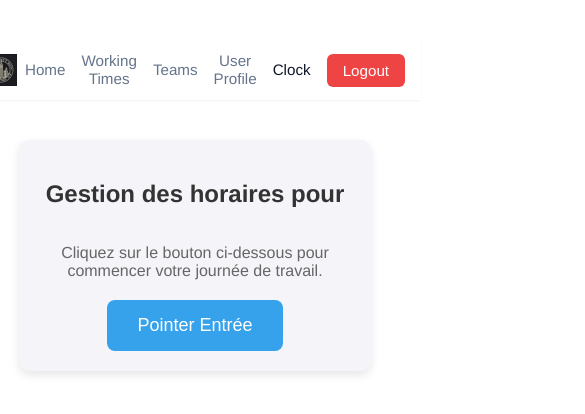
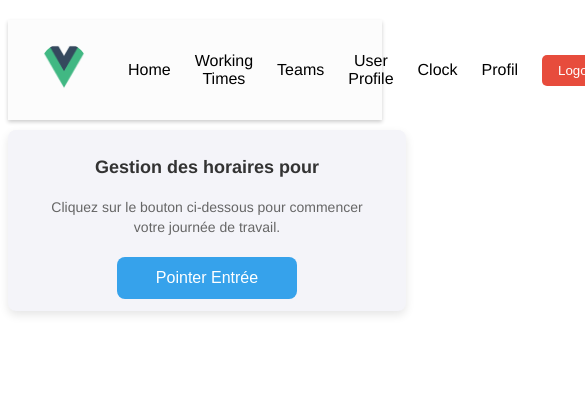
Before and after one commit to T-POO-700-PAR2/VueTimeManager, a Vue app: page /clock/1 in a window 390 px wide. Shown: the top 414 px of the page, 585 px wide, since content can reach past the window. Built offline with nearby package versions, Linux system fonts and the light colour scheme; no server answers; sample sign-in values are in the browser's storage.

Commit message:
include responsive

```diff
--- a/src/components/ChartManager.vue
+++ b/src/components/ChartManager.vue
@@ -21,9 +21,7 @@
           />
           <p>
             This bar chart displays the distribution of work hours among employees, managers,
-            and the general manager. It helps visualize how time is spent across different
-            categories, shedding light on the workload disparity and areas of concern, such as
-            excessive working hours.
+            and the general manager.
           </p>
         </div>
       </div>
@@ -40,8 +38,7 @@
           />
           <p>
             This line chart tracks the daily and weekly performance of employees over a selected
-            period. It helps managers and the general manager monitor trends in productivity,
-            spot unusual patterns, and ensure employees are not overworked due to extended shifts.
+            period.
           </p>
         </div>
       </div>
@@ -58,9 +55,7 @@
           />
           <p>
             This pie chart shows the percentage of employee complaints regarding various aspects
-            of their work conditions, such as long shifts, the city's deplorable state, and other
-            concerns like Batman's lack of scruples. It helps the town hall understand the most
-            pressing issues and take corrective measures to improve working conditions.
+            of their work conditions.
           </p>
         </div>
       </div>
--- a/src/components/ClockManager.vue
+++ b/src/components/ClockManager.vue
@@ -1,4 +1,4 @@
-<template>
+Copy<template>
   <div class="work-time-container">
     <h2>Gestion des horaires pour {{ username }}</h2>
     <p class="description">
@@ -132,8 +132,9 @@ export default {
 
 <style scoped>
 .work-time-container {
-  width: 80vw;
-  margin: 40px auto;
+  width: 90%;
+  max-width: 600px;
+  margin: 20px auto;
   padding: 20px;
   background-color: #f4f4f9;
   border-radius: 10px;
@@ -144,24 +145,30 @@ export default {
 h2 {
   color: #333;
   margin-bottom: 20px;
-  font-size: 24px;
+  font-size: clamp(18px, 4vw, 24px);
+  padding: 0 10px;
 }
 
 .description {
-  font-size: 16px;
+  font-size: clamp(14px, 3vw, 16px);
   color: #666;
   margin-bottom: 20px;
+  padding: 0 15px;
+  line-height: 1.4;
 }
 
 .clock-btn {
-  padding: 15px 30px;
-  font-size: 18px;
+  padding: clamp(12px, 3vw, 15px) clamp(20px, 5vw, 30px);
+  font-size: clamp(16px, 3.5vw, 18px);
   color: white;
   background-color: #36a2eb;
   border: none;
   border-radius: 8px;
   cursor: pointer;
   transition: background-color 0.3s, transform 0.2s ease-in-out;
+  width: fit-content;
+  min-width: 200px;
+  margin: 0 auto;
 }
 
 .clock-btn:hover:not(:disabled) {
@@ -186,8 +193,43 @@ h2 {
 }
 
 .status-message {
-  margin-top: 10px;
+  margin-top: 15px;
   color: #666;
   font-style: italic;
+  font-size: clamp(12px, 2.5vw, 14px);
+}
+
+/* Responsive Design */
+@media (max-width: 768px) {
+  .work-time-container {
+    width: 95%;
+    margin: 15px auto;
+    padding: 15px;
+  }
+}
+
+@media (max-width: 480px) {
+  .work-time-container {
+    width: 100%;
+    margin: 10px auto;
+    padding: 12px;
+    border-radius: 8px;
+  }
+
+  .clock-btn {
+    min-width: 180px;
+  }
+}
+
+/* For very small screens */
+@media (max-width: 320px) {
+  .work-time-container {
+    padding: 10px;
+  }
+
+  .clock-btn {
+    min-width: 160px;
+    width: 90%;
+  }
 }
 </style>
--- a/src/components/Navbar.vue
+++ b/src/components/Navbar.vue
@@ -1,11 +1,11 @@
-<!-- src/components/AppNavbar.vue -->
 <template>
   <nav
     v-if="user"
     class="navbar"
   >
     <div class="navbar-brand">
-      <img :src="require('@/assets/gotham.jpg')" alt="Gotham">
+      <!-- eslint-disable-next-line -->
+      <img src="@/assets/logo.png" alt="GOTHtime Logo" class="logo" />
     </div>
     <ul class="navbar-menu">
       <li>
@@ -34,6 +34,11 @@
         </router-link>
       </li>
       <li>
+        <router-link to="/profil">
+          Profil
+        </router-link>
+      </li>
+      <li>
         <button @click="logout">
           Logout
         </button>
@@ -47,7 +52,7 @@ import { auth } from "./firebase";
 import { signOut } from "firebase/auth";
 
 export default {
-  name: "AppNavbar", // Changement ici
+  name: "AppNavbar",
   data() {
     return {
       user: auth.currentUser,
@@ -62,6 +67,7 @@ export default {
     async logout() {
       try {
         await signOut(auth);
+        sessionStorage.clear();
         this.$router.push('/login');
       } catch (error) {
         console.error("Error logging out", error);
@@ -73,196 +79,64 @@ export default {
 
 <style scoped>
 
+.logo {
+  border-radius: 50%;
+  height: 3rem;
+  width: 3rem;
+}
 
-/* Navbar Styles */
 .navbar {
   display: flex;
   justify-content: space-between;
   align-items: center;
-  background-color: white;
-  padding: 0.75rem 2rem;
-  box-shadow: 0 1px 2px rgba(0, 0, 0, 0.05);
-  position: sticky;
-  top: 0;
-  z-index: 1000;
+  background-color: #fcfcfc;
+  padding: 1rem 2rem;
+  color: rgb(0, 0, 0);
+  box-shadow: 0 2px 4px rgba(0, 0, 0, 0.2);
 }
 
-.navbar-brand img {
-  height: 40px;
-  width: auto;
-  margin-right: 0.5rem;
+.navbar-brand {
+  font-size: 1.5rem;
 }
 
 .navbar-menu {
   list-style: none;
   display: flex;
-  gap: 2rem;
-  margin: 0;
-  padding: 0;
   align-items: center;
+  gap: 1.5rem;
+}
+
+.navbar li {
+  display: inline;
 }
 
 .navbar a {
-  color: #64748b;
+  color: rgb(0, 0, 0);
   text-decoration: none;
-  font-weight: 500;
-  font-size: 0.95rem;
-  transition: color 0.2s ease;
+  transition: color 0.3s ease;
 }
 
-.navbar a:hover,
-.navbar a.router-link-active {
-  color: #0f172a;
+.navbar a:hover {
+  color: #1abc9c;
+  text-decoration: underline;
 }
 
 .navbar button {
-  background: #ef4444;
+  display: flex;
+  justify-content: center;
+  align-items: center;
+  background: #e74c3c;
   border: none;
   color: white;
   padding: 0.5rem 1rem;
-  border-radius: 6px;
-  font-size: 0.95rem;
-  font-weight: 500;
+  border-radius: 5px;
   cursor: pointer;
-  transition: background-color 0.2s ease;
+  height: 100%;
+  transition: background-color 0.3s ease;
 }
 
 .navbar button:hover {
-  background: #dc2626;
+  background: #c0392b;
 }
 
-/* Dashboard Styles */
-body {
-  font-family: system-ui, -apple-system, sans-serif;
-  margin: 0;
-  padding: 0;
-  background-color: #f8fafc;
-}
-
-h1 {
-  text-align: center;
-  color: #0f172a;
-  margin: 2rem 0;
-  font-size: 1.5rem;
-  font-weight: 600;
-}
-
-/* Style pour la div fixe */
-.fixed-div {
-  position: fixed;
-  top: 5rem;
-  right: 1.5rem;
-  width: 180px;
-  background-color: white;
-  border-radius: 0.75rem;
-  box-shadow: 0 1px 3px rgba(0, 0, 0, 0.1);
-  padding: 1rem;
-  display: none;
-}
-
-.fixed-div h3 {
-  font-size: 1rem;
-  margin: 0 0 0.75rem 0;
-  color: #0f172a;
-}
-
-/* Container des cards */
-.card-container {
-  display: grid;
-  grid-template-columns: repeat(auto-fit, minmax(250px, 1fr));
-  gap: 1.5rem;
-  max-width: 1400px;
-  margin: 0 auto;
-  padding: 0 1.5rem 2rem;
-}
-
-/* Style des cards */
-.card {
-  background-color: white;
-  border-radius: 0.75rem;
-  box-shadow: 0 1px 3px rgba(0, 0, 0, 0.1);
-  padding: 1.25rem;
-  transition: transform 0.2s ease, box-shadow 0.2s ease;
-  height: 100%;
-  display: flex;
-  flex-direction: column;
-}
-
-.card:hover {
-  transform: translateY(-2px);
-  box-shadow: 0 4px 6px -1px rgba(0, 0, 0, 0.1);
-}
-
-.card-header h3 {
-  margin: 0;
-  color: #0f172a;
-  font-size: 1rem;
-  font-weight: 600;
-}
-
-.card-body {
-  margin-top: 1rem;
-  flex-grow: 1;
-  display: flex;
-  flex-direction: column;
-}
-
-.card p {
-  color: #64748b;
-  font-size: 0.875rem;
-  line-height: 1.5;
-  margin-top: auto;
-  margin-bottom: 0;
-}
-
-/* Style des graphiques */
-canvas {
-  width: 100% !important;
-  height: 220px !important;
-  margin-bottom: 1rem;
-}
-
-/* Responsive */
-@media (max-width: 768px) {
-  .navbar {
-    padding: 0.75rem 1rem;
-  }
-
-  .navbar-menu {
-    gap: 1rem;
-  }
-
-  .navbar-brand img {
-    height: 32px;
-  }
-
-  .card-container {
-    padding: 0 1rem 1.5rem;
-    gap: 1rem;
-  }
-
-  .card {
-    padding: 1rem;
-  }
-
-  canvas {
-    height: 180px !important;
-  }
-}
-
-@media (min-width: 1024px) {
-  .fixed-div {
-    display: block;
-  }
-
-  .card-container {
-    margin-right: 220px;
-  }
-}
-
-@media (min-width: 1440px) {
-  .card-container {
-    grid-template-columns: repeat(3, 1fr);
-  }
-}
 </style>
--- a/src/components/TeamsComponent.vue
+++ b/src/components/TeamsComponent.vue
@@ -1,15 +1,16 @@
 <template>
-  <div>
+  <div class="teams-wrapper">
     <h2>Liste des équipes</h2>
-    <ul v-if="teams.length > 0">
+    <ul v-if="teams.length > 0" class="teams-list">
       <li
         v-for="team in teams"
         :key="team.id"
+        class="team-item"
       >
         {{ team.name }}
       </li>
     </ul>
-    <div v-else>
+    <div v-else class="no-teams">
       <p>Aucune équipe trouvée.</p>
     </div>
   </div>
@@ -39,22 +40,74 @@ export default {
 };
 </script>
 
-<style>
- div {
+<style scoped>
+.teams-wrapper {
+  padding: 20px;
   text-align: center;
-  display: flex;
-  flex-direction: column;
-  align-items: center;
-  justify-content: center;
-}
-
-ul {
-  list-style-type: none;
+  max-width: 1200px;
+  margin: 0 auto;
 }
 
 h2 {
-  margin: none;
-  padding: none;
+  color: #333;
+  font-size: 24px;
+  margin-bottom: 20px;
 }
 
+.teams-list {
+  list-style-type: none;
+  padding: 0;
+  display: grid;
+  grid-template-columns: repeat(3, 1fr);
+  gap: 20px;
+  margin: 0 auto;
+}
+
+.team-item {
+  background-color: white;
+  padding: 15px;
+  border-radius: 8px;
+  box-shadow: 0 2px 4px rgba(0, 0, 0, 0.1);
+  transition: transform 0.2s ease;
+}
+
+.team-item:hover {
+  transform: translateY(-3px);
+  box-shadow: 0 4px 8px rgba(0, 0, 0, 0.1);
+}
+
+.no-teams {
+  padding: 20px;
+  color: #666;
+}
+
+@media (max-width: 1024px) {
+  .teams-wrapper {
+    max-width: 90%;
+  }
+
+  .teams-list {
+    grid-template-columns: repeat(2, 1fr);
+  }
+}
+
+@media (max-width: 768px) {
+  .teams-wrapper {
+    padding: 15px;
+    max-width: 95%;
+  }
+
+  h2 {
+    font-size: 20px;
+  }
+
+  .teams-list {
+    grid-template-columns: 1fr;
+    gap: 15px;
+  }
+
+  .team-item {
+    padding: 12px;
+  }
+}
 </style>
--- a/src/components/WorkingTimes.vue
+++ b/src/components/WorkingTimes.vue
@@ -72,6 +72,7 @@ export default {
         const hoursByDay = {};
 
         this.workingTimes.forEach(time => {
+          time.start = undefined;
           const startDate = new Date(time.start);
           const endDate = new Date(time.end);
           const workedHours = (endDate - startDate) / (1000 * 60 * 60);
@@ -194,6 +195,7 @@ h2 {
 .working-times-list {
   padding: 0;
   margin-bottom: 20px;
+  list-style: none; /* Ajout de cette ligne pour enlever les puces */
 }
 
 .working-times-list li {
```
Also changed, not shown: src/components/User.vue (+66 -69 lines). Lines whose indentation alone changed are shown as unchanged.
